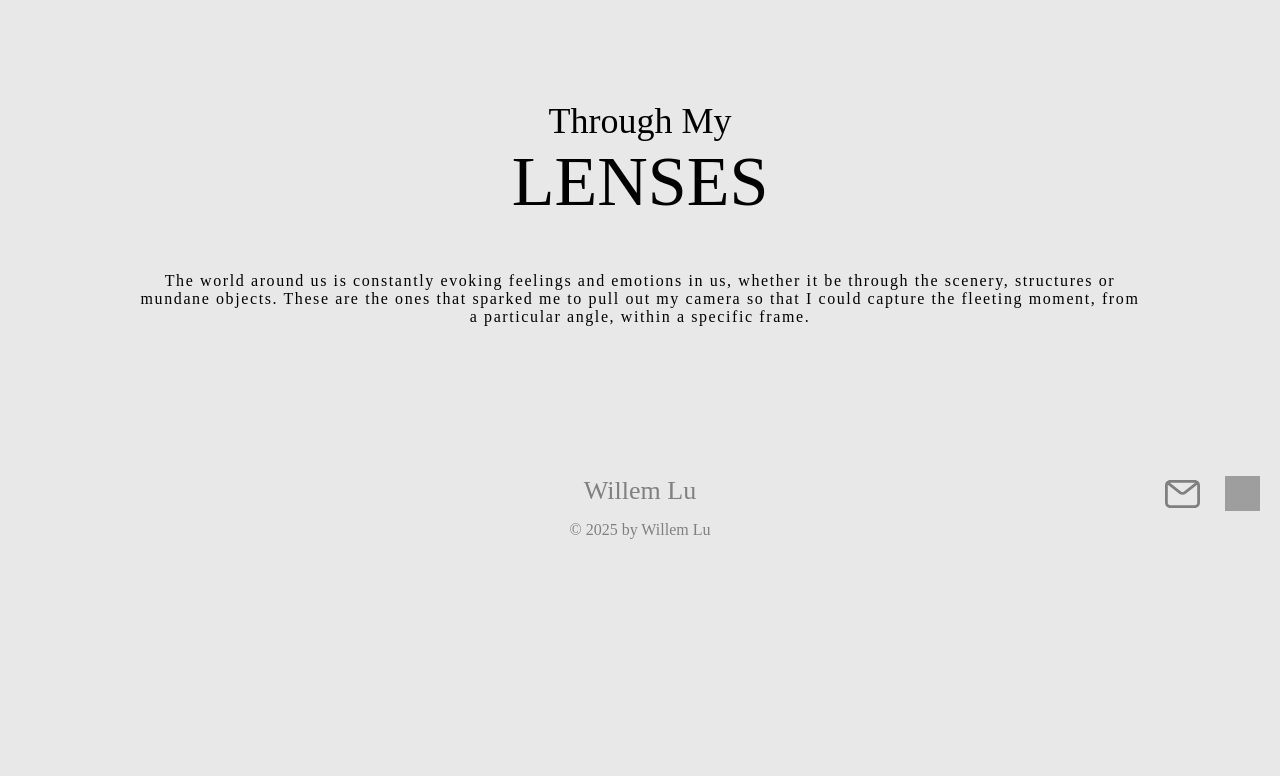
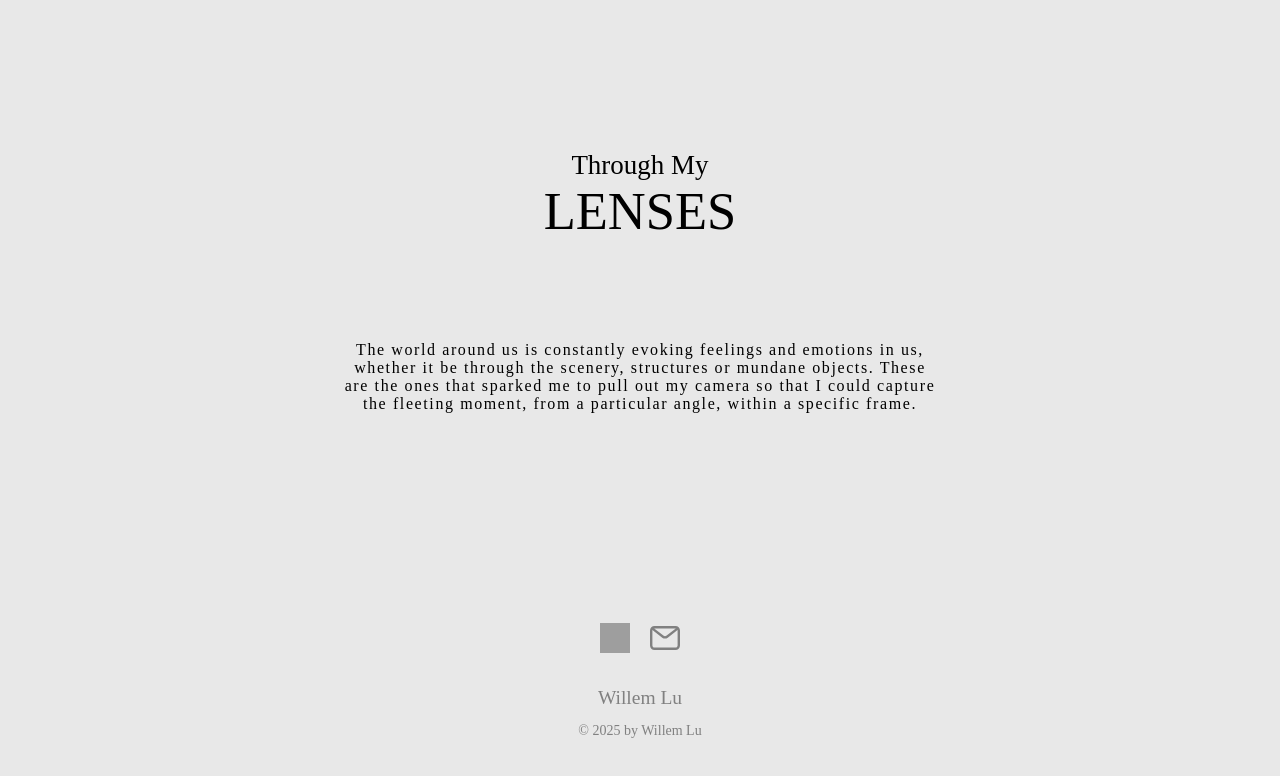
Before and after one commit to willhtun/ProjectLenses, a React (Vite) app: page / in a window 1280 px wide. Shown: the top 776 px of the page. Built offline with nearby package versions, Linux system fonts and the light colour scheme; no server answers; grey boxes are pictures that could not be loaded; a web font is replaced by a local one.

Commit message:
Implement tablet

```diff
--- a/src/App.css
+++ b/src/App.css
@@ -158,3 +158,81 @@
     background-position: center;
   }
 }
+
+
+@media only screen and (min-width: 600px) and (max-width: 1300px) {
+  h1, h2, h3 {
+    width: 600px;
+  }
+
+  h1 {
+    font-size: 52.5px;
+    margin-bottom: 100px;
+  }
+
+  h2 {
+    font-size: 27px;
+    margin-top: 150px;
+  }
+
+  h3 {
+    font-size: 19.5px;
+  }
+
+  h4 {
+    font-size: 14px;
+    width: 340px;
+    text-align: center;
+  }
+
+  p {
+    font-size: 16px;
+    width: 600px;
+    margin: auto;
+    margin-bottom: 150px;
+    padding: 0;
+  }
+
+  .photo-grid {
+    width: 680px;
+    margin: auto;
+  }
+
+  .contacts-container {
+    width: 600px;
+    height: 100px;
+    margin: auto;
+    margin-top: 50px;
+    margin-bottom: 10px;
+    text-align: center;
+  }
+
+  .contacts-name {
+    width: 600px;
+    margin-top: 20px;
+    text-align: center;
+    margin-left: 0px;
+  }
+
+  .contacts-instagram {
+    width: 30px;
+    height: 30px;
+    margin: 10px;
+    display: inline-block;
+    position: static;
+    background-repeat: no-repeat;
+    background-size: auto;
+    background-position: center;
+  }
+
+  .contacts-email {
+    width: 30px;
+    height: 30px;
+    margin: 10px;
+    display: inline-block;
+    position: static;
+    background-repeat: no-repeat;
+    background-size: auto;
+    background-position: center;
+  }
+}
--- a/src/PhotoDetails.css
+++ b/src/PhotoDetails.css
@@ -16,8 +16,16 @@
   float: left;
   aspect-ratio: 4/5;
   margin-right: 20px;
+  position: relative;
+}
+
+.photo-details-left img {
+  width: 100%;
+  height: 100%;
   background-size: cover;
   background-repeat: no-repeat;
+  border: 0;
+  position: absolute;
 }
 
 .photo-details-right {
@@ -190,7 +198,7 @@
 
   .photo-details-right {
     width: 100%;
-    height: 600px;
+    height: 620px;
     aspect-ratio: 1/2;
     margin-bottom: 40px;
     float: none;
@@ -270,7 +278,7 @@
 
   .photo-details-description, .photo-details-description-poem {
     width: 100%;
-    height: 320px;
+    height: 340px;
     background-color: #E8E8E8;
     position: relative;
     margin-bottom: 20px;
@@ -316,3 +324,36 @@
     font-size: 14px;
   }
 }
+
+@media only screen and (min-width: 600px) and (max-width: 1300px) {
+  .photo-details {
+    width: fit-content;
+    min-width: max-content;
+    height: 85%;
+    min-height: 500px;
+    max-height: 900px;
+    position: fixed;
+    top: 50%;
+    left: 50%;
+    transform: translate(-50%, -50%);
+    z-index: 20;
+  }
+
+  .photo-details-title h1, .photo-details-title h2 {
+    font-size: 20px;
+  }
+
+  .photo-details-description p, .photo-details-close-mobile-text {
+    font-size: 12px;
+    line-height: 1.6;
+  }
+
+  .photo-details-description-poem p {
+    font-size: 12px;
+    line-height: 1.6;
+  }
+
+  .photo-details-location-text h3 {
+    font-size: 18px;
+  }
+}
--- a/src/PhotoDetails.jsx
+++ b/src/PhotoDetails.jsx
@@ -1,10 +1,12 @@
 import './PhotoDetails.css'
-import React from 'react';
+import React, { useState } from 'react';
 import { useNavigate } from "react-router-dom";
 
 function PhotoDetails(props) {
   const navigate = useNavigate();
+  const [photoLoaded, setPhotoLoaded] = useState(false);
   const photo_url = props.photoData["s3_image_url"]
+  const photo_thumbnail_url = props.photoData["s3_thumbnail_url"]
   const photo_title = props.photoData["title"]
   const photo_date = props.photoData["date"]
   const photo_description = props.photoData["description"]
@@ -30,6 +32,10 @@
     props.showPhotoHandler(false)
   }
 
+  const handleImageLoaded = () => {
+    setPhotoLoaded(true)
+  }
+
   return (
     <div class="photo-details">
       <div class="photo-details-left-padding">
@@ -37,7 +43,10 @@
           <div class="photo-details-close" style={{ backgroundImage:"url(/close.svg)" }}></div>
         </div>
       </div>
-      <div class="photo-details-left" style={{ backgroundImage:"url(" + photo_url + ")" }}></div>
+      <div class="photo-details-left">
+        {!photoLoaded && <img class="photo-details-left-loading" src={photo_thumbnail_url}></img> }
+        <img src={photo_url} onLoad={handleImageLoaded}></img>
+      </div>
       <div class="photo-details-right">
         <div class="photo-details-title">
           <h1>{photo_title}</h1>
--- a/src/PhotoThumbnail.css
+++ b/src/PhotoThumbnail.css
@@ -1,7 +1,7 @@
 .photo-thumbnail {
     width: 400px;
     height: 500px;
-    background-color: aquamarine;
+    background-color: gray;
     margin: 10px;
     padding: 0px;
     border: none;
@@ -54,3 +54,16 @@
         height: 200px;
     }
 }
+
+@media only screen and (min-width: 600px) and (max-width: 1300px) {
+    .photo-thumbnail {
+        width: 320px;
+        height: 400px;
+        margin: 10px;
+    }
+
+    .photo-thumbnail-overlay {
+        width: 320px;
+        height: 400px;
+    }
+}
```
